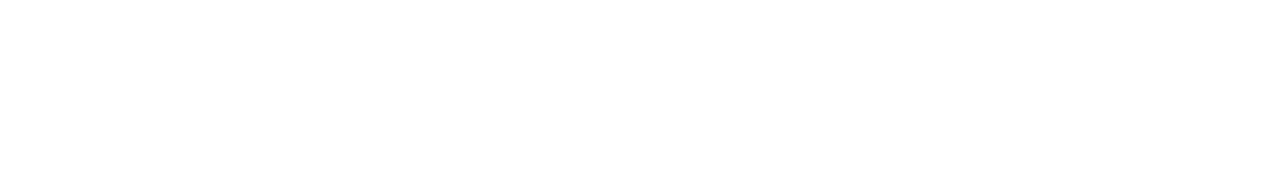
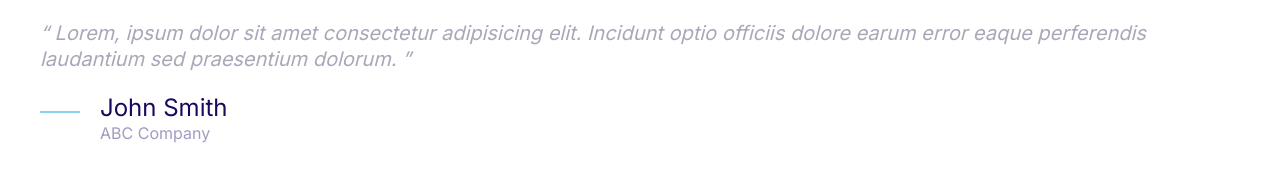
Before and after one commit to mohammedfahadnyc/Cloud-Hosting-Website, a plain HTML site: page index.html in a window 1280 px wide. Drawn offline with Linux system fonts and the light colour scheme.

Commit message:
Define Media Objects and quotes

```diff
--- a/css/styles.css
+++ b/css/styles.css
@@ -433,3 +433,80 @@ so we set its parent or card header to relative */
         font-size: 1.7rem;
     }
 }
+
+
+/* Media Objects */
+/* We create a media object, it has an image and a body section
+Body has a title and a paragraph */
+
+.media{
+    display: flex;
+    /* flex-direction: row; */
+}
+
+.media__title {
+    margin-top: 0;
+}
+
+.media__body {
+    margin: 0 2rem;
+}
+
+.media__image {
+    margin-top: 1rem;
+}
+
+
+
+/* Quotes */
+
+/* Quotes has some texts and name of the person . Quote essentially has these components: A quote section and a footer section. The footer section is essentially a media object(media object has image on left, a title and a paragraph on right),
+footer section has a dash line image on left(media-image),
+name of the person(media-title) and their organization */
+.quote {
+    font-size: 3rem;
+    font-style: italic;
+    color: var(--color-body-darker);
+    line-height: 1.3;
+}
+
+.quote__text::before {
+    content: open-quote;
+}
+
+.quote__text::after {
+    content: close-quote;
+}
+
+.quote__author {
+    font-size: 3rem;
+    font-weight: 500;
+    font-style: normal;
+    margin-bottom: 0;
+}
+
+.quote__organization {
+    color: var(--color-headings);
+    opacity: 0.4;
+    font-size: 2rem;
+    font-style: normal;
+}
+
+.quote__line {
+    position: relative;
+    bottom: 10px;
+}
+
+@media screen and (min-width: 1024px) {
+    .quote {
+        font-size: 2rem;
+    }
+
+    .quote__author {
+        font-size: 2.4rem;
+    }
+
+    .quote__organization {
+        font-size: 1.6rem;
+    }
+}
--- a/index.html
+++ b/index.html
@@ -13,5 +13,26 @@
     <link rel="stylesheet" href="css/styles.css" />
     <title>Document</title>
   </head>
-  <body></body>
+  <body>
+    <blockquote class="quote">
+      <p class="quote__text">
+        Lorem, ipsum dolor sit amet consectetur adipisicing elit. Incidunt optio
+        officiis dolore earum error eaque perferendis laudantium sed praesentium
+        dolorum.
+      </p>
+      <footer>
+        <div class="media">
+          <div class="media__image">
+            <svg class="icon icon--primary quote__line">
+              <use xlink:href="images/sprite.svg#line"></use>
+            </svg>
+          </div>
+          <div class="media__body">
+            <h3 class="media__title quote__author">John Smith</h3>
+            <p class="quote__organization">ABC Company</p>
+          </div>
+        </div>
+      </footer>
+    </blockquote>
+  </body>
 </html>
```
Also changed, not shown: components/media-objects.html (added, +16 -0 lines), components/quotes.html (added, +20 -0 lines).
